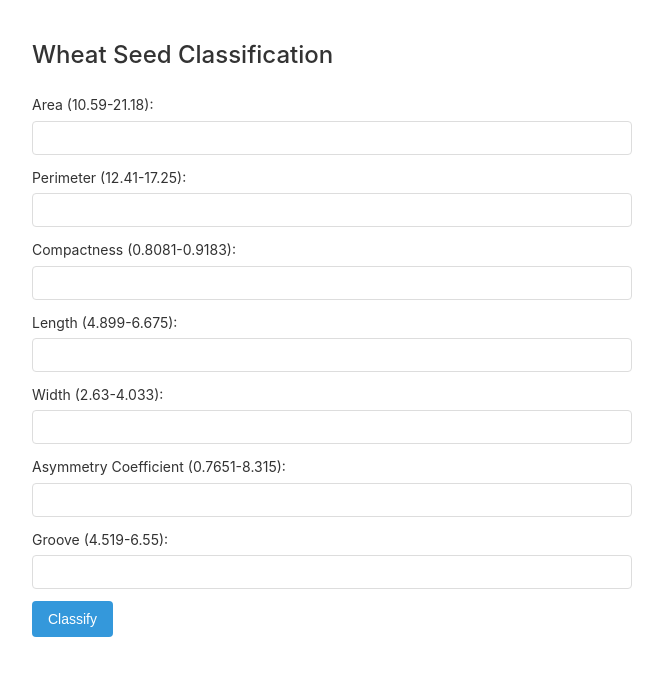
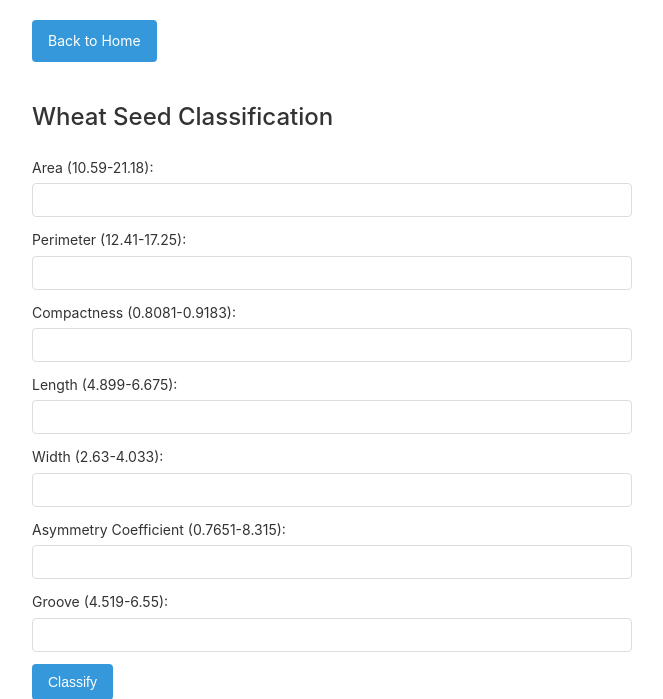
Before and after one commit to wilzeviolin/it3385MLOPS, a Flask app: page /wheat in a window 1280 px wide. Shown: the top 699 px of the page, without its empty margins (308-971 px from the left). Run offline with Flask 3, Linux system fonts and the light colour scheme; parts of the project's set-up code (start-up, migrations or seed data) failed here and were passed over.

Commit message:
Update wheat.html

```diff
--- a/templates/wheat.html
+++ b/templates/wheat.html
@@ -3,7 +3,6 @@
 <head>
     <title>Wheat Classifier</title>
     <style>
-
         body {
             font-family: -apple-system, BlinkMacSystemFont, 'Segoe UI', Roboto, Oxygen, Ubuntu, sans-serif;
             margin: 0;
@@ -87,14 +86,32 @@
         @keyframes spin {
             to { transform: rotate(360deg); }
         }
+        .back-home-button {
+            display: inline-block;
+            margin-bottom: 20px;
+            background-color: #3498db;
+            color: white;
+            padding: 10px 16px;
+            text-decoration: none;
+            border-radius: 4px;
+            font-size: 14px;
+        }
+        .back-home-button:hover {
+            background-color: #2980b9;
+        }
     </style>
 </head>
 <body>
     <div class="container">
+        <!-- Back to Home Button placed at the top -->
+        <a href="/" class="back-home-button">Back to Home</a>
+
         <h1>Wheat Seed Classification</h1>
 
+        <!-- Error message -->
         <div id="error-message" style="color: #e74c3c; margin-bottom: 16px; display: none;"></div>
 
+        <!-- Form -->
         <form id="wheat-form">
             <div class="form-group">
                 <label for="area">Area (10.59-21.18):</label>
@@ -139,6 +156,7 @@
             </div>
         </form>
 
+        <!-- Result section -->
         <div id="result" class="result" style="display: none;">
             <h2 style="font-size: 18px; margin-top: 0;">Classification Result</h2>
             <p>Predicted wheat type: <strong id="prediction-value"></strong></p>
```
